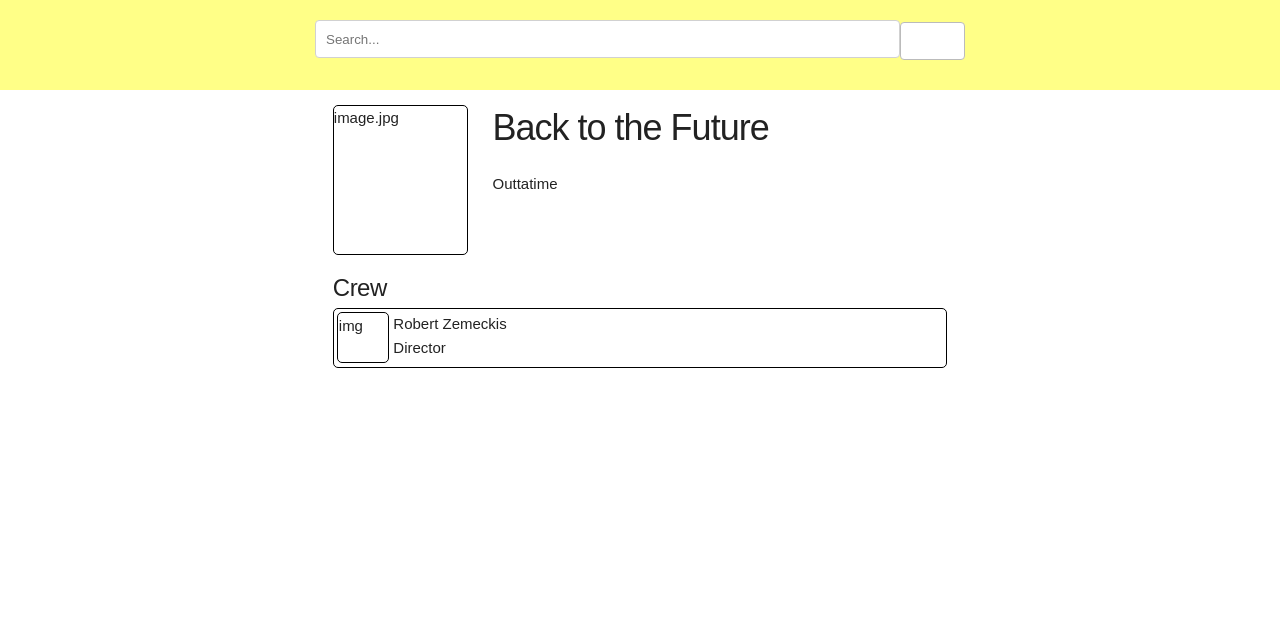
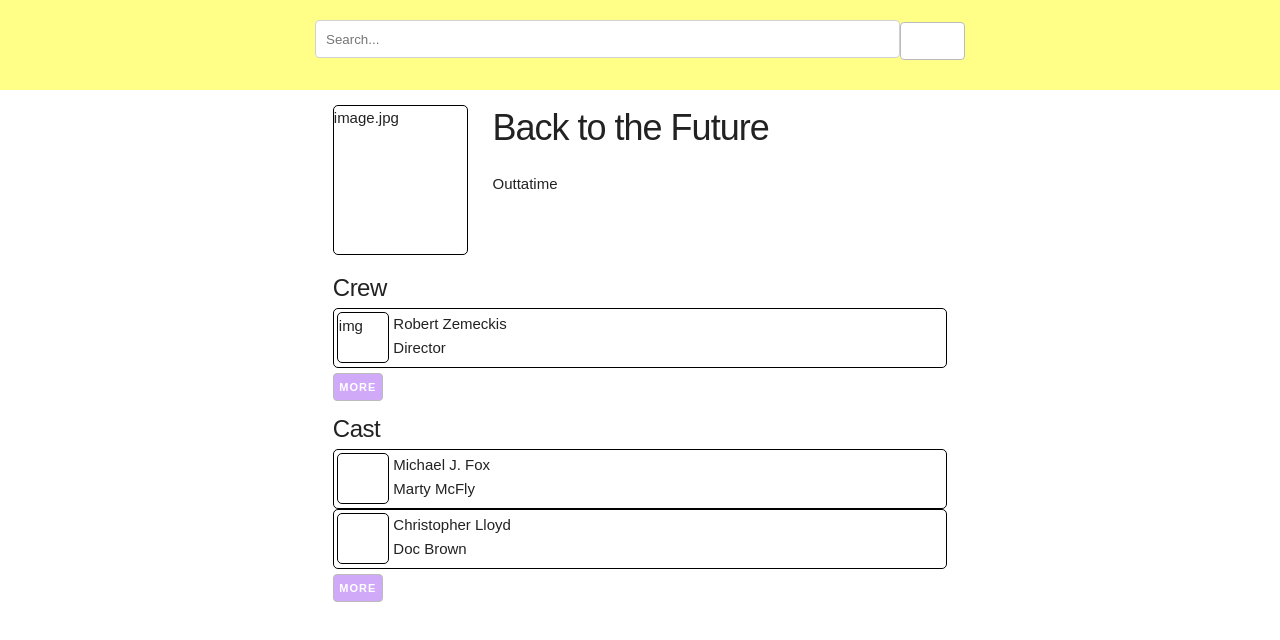
Before and after one commit to tandracek/BMS, a React (Create React App) app: page /title/1 in a window 1280 px wide. Shown: the top 640 px of the page. Built offline with nearby package versions, Linux system fonts and the light colour scheme; a web font is replaced by a local one.

Commit message:
build more on title

```diff
--- a/package.json
+++ b/package.json
@@ -7,7 +7,8 @@
     "react-dom": "^15.6.0",
     "react-loading": "^0.1.4",
     "react-router": "^4.1.1",
-    "react-router-dom": "^4.1.1"
+    "react-router-dom": "^4.1.1",
+    "react-transition-group": "^1.2.0"
   },
   "devDependencies": {
     "react-scripts": "1.0.7"
--- /dev/null
+++ b/src/components/personlist.js
@@ -0,0 +1,22 @@
+import React, { Component } from 'react';
+import '../css/personlist.css';
+
+export default ({ persons }) => {
+    return (
+        <div className="row">
+            { persons.map(p => <Person person={p} />) }
+        </div>
+    )
+}
+
+const Person = ({ person }) => {
+    return (
+        <div className="twelve columns personlist-person">
+            <div className="personlist-person-image">{ person.image }</div>
+            <div className="personlist-person-main">
+                <div>{ person.name }</div>
+                <div>{ person.role }</div>
+            </div>
+        </div>
+    )
+}
--- a/src/components/title.js
+++ b/src/components/title.js
@@ -1,5 +1,6 @@
 import React, { Component } from 'react';
 import Loading from './loading';
+import PersonList from './personlist';
 import '../css/title.css';
 
 const getTitleData = function(title) {
@@ -10,8 +11,18 @@
         crew: [
             {
                 name: "Robert Zemeckis",
-                job: "Director",
+                role: "Director",
                 image: "img"
+            }
+        ],
+        cast: [
+            {
+                name: "Michael J. Fox",
+                role: "Marty McFly"
+            },
+            {
+                name: "Christopher Lloyd",
+                role: "Doc Brown"
             }
         ]
     }
@@ -59,28 +70,14 @@
             </div>
             <div className="title-crew">
                 <h5 className="title-crew-heading">Crew</h5>
-                <PersonList persons={data.crew} />
+                <PersonList persons={data.crew || []} />
+                <button className="title-more">More</button>
+            </div>
+            <div className="title-cast">
+                <h5 className="title-cast-heading">Cast</h5>
+                <PersonList persons={data.cast || []} />
+                <button className="title-more">More</button>
             </div>
         </div>
     )
 }
-
-const PersonList = ({ persons }) => {
-    return (
-        <div className="row">
-            { persons ? persons.map(p => <Person person={p} />) : null }
-        </div>
-    )
-}
-
-const Person = ({ person }) => {
-    return (
-        <div className="twelve columns title-person">
-            <div className="title-person-image">{ person.image }</div>
-            <div className="title-person-main">
-                <div>{ person.name }</div>
-                <div>{ person.job }</div>
-            </div>
-        </div>
-    )
-}
--- /dev/null
+++ b/src/css/personlist.css
@@ -0,0 +1,25 @@
+.personlist-person {
+    height: 60px;
+    padding: 3px;
+    border: 1px solid black;
+    border-radius: 5px;
+}
+.personlist-person:hover {
+    background: #eee;
+    cursor: pointer;
+}
+
+.personlist-person-image {
+    width: 8%;
+    height: 90%;
+    border: 1px solid black;
+    border-radius: 5px;
+    padding: 1px;
+    float: left;
+    margin-right: 4px;
+}
+
+.personlist-person-main {
+    width: 70%;
+    display: inline-block;
+}
--- a/src/css/title.css
+++ b/src/css/title.css
@@ -3,7 +3,15 @@
     margin-bottom: 15px;
 }
 
+.title-crew {
+    margin-bottom: 5px;
+}
+
 .title-crew-heading {
+    margin-bottom: 2px;
+}
+
+.title-cast-heading {
     margin-bottom: 2px;
 }
 
@@ -13,28 +21,13 @@
     height: 100%;
 }
 
-.title-person {
-    height: 60px;
-    padding: 3px;
-    border: 1px solid black;
-    border-radius: 5px;
+.title-more {
+    height: 28px;
+    width: 50px;
+    padding: 5px;
+    margin-top: 5px;
+    background-color: #d1a9f9;
+    color: white;
+    display: block;
+    line-height: 0;
 }
-.title-person:hover {
-  background: #eee;
-  cursor: pointer;
-}
-
-.title-person-image {
-    width: 8%;
-    height: 90%;
-    border: 1px solid black;
-    border-radius: 5px;
-    padding: 1px;
-    float: left;
-    margin-right: 4px;
-}
-
-.title-person-main {
-    width: 70%;
-    display: inline-block;
-}
```
